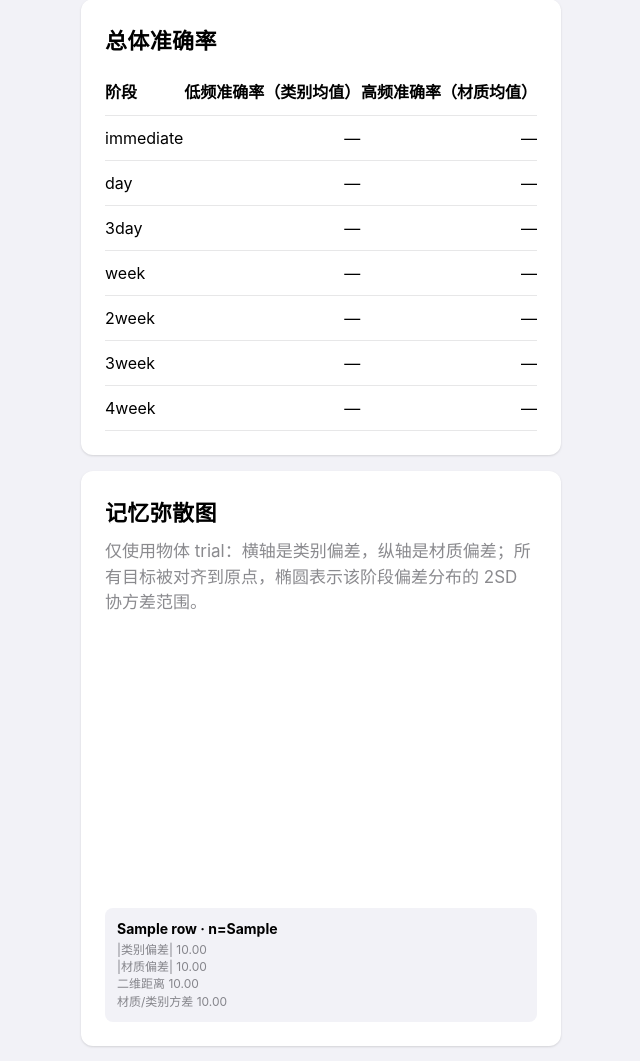
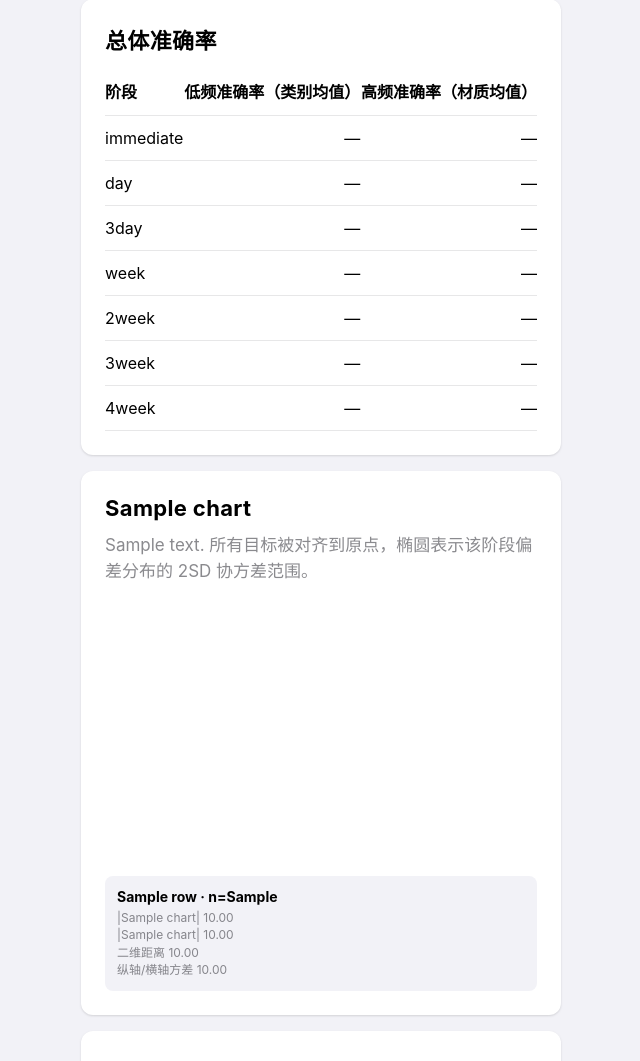
Before and after one commit to Arrosw/memory-experiment, a Flask app: template templates/admin.html in a window 1280 px wide. Shown: the part 1180-2241 px from the top of the page, without its empty margins (319-959 px from the left). Run offline with Flask 3, Linux system fonts and the light colour scheme; the template is opened without the code that fills it: most values are stand-ins (such as "Sample title", 1, 10 or a date in 2020).

Commit message:
feat(admin): add dog diffusion charts

```diff
--- a/app.py
+++ b/app.py
@@ -18,7 +18,10 @@ MATERIAL_COLORS = {
     'glass': '#E0F7FA', 'ceramic': '#FFCCBC', 'stone': '#9E9E9E',
 }
 DIFFUSION_CATEGORIES = ('vase', 'bowl', 'mug', 'pitcher', 'tray')
+DOG_DIFFUSION_BREEDS = ('german shepherd', 'husky', 'shiba inu', 'labrador', 'golden retriever')
+DOG_DIFFUSION_BACKGROUNDS = ('sand_ground', 'dusty_ground', 'dry_grassy_ground', 'slightly_damp_dirt', 'fine_gravel_ground')
 PHASE_ORDER = ('immediate', 'day', '3day', 'week', '2week', '3week', '4week')
+PHASE_LABELS = {'immediate': '即时', 'day': '1天', '3day': '3天', 'week': '1周', '2week': '2周', '3week': '3周', '4week': '4周'}
 PHASES = {'immediate', 'day', '3day', 'week', '2week', '3week', '4week'}
 app = Flask(__name__)
 app.secret_key = os.environ.get('SECRET_KEY', 'dev-only-fallback-key')
@@ -416,26 +419,57 @@ def _diffusion_summary(points):
     return {'n': n, 'points': points, 'mean': {'x': _round_or_none(mean_x), 'y': _round_or_none(mean_y)}, 'ellipse': ellipse, 'metrics': metrics}
 
 
-def build_diffusion_chart(db):
+def _diffusion_point(row, x_order, y_order):
+    if row['category'] not in x_order or row['resp_category'] not in x_order:
+        return None
+    if row['material'] not in y_order or row['resp_material'] not in y_order:
+        return None
+    return {
+        'x': x_order.index(row['resp_category']) - x_order.index(row['category']),
+        'y': y_order.index(row['resp_material']) - y_order.index(row['material']),
+        'source': row['trial_type'],
+    }
+
+
+def _diffusion_chart(key, title, note, x_label, y_label, grouped):
+    return {
+        'key': key,
+        'title': title,
+        'note': note,
+        'x_label': x_label,
+        'y_label': y_label,
+        'phases': [{'key': ph, 'label': PHASE_LABELS[ph], **_diffusion_summary(grouped[ph])} for ph in PHASE_ORDER],
+    }
+
+
+def build_diffusion_charts(db):
     rows = db.execute(
-        "SELECT r.phase, t.category, t.material, r.resp_category, r.resp_material "
+        "SELECT r.phase, t.trial_type, t.category, t.material, r.resp_category, r.resp_material "
         "FROM responses r JOIN trials t ON r.trial_id = t.id "
-        "WHERE t.trial_type = 'object' AND r.resp_category IS NOT NULL AND r.resp_material IS NOT NULL"
+        "WHERE r.resp_category IS NOT NULL AND r.resp_material IS NOT NULL"
     ).fetchall()
-    grouped = {phase: [] for phase in PHASE_ORDER}
+    grouped = {
+        'object': {phase: [] for phase in PHASE_ORDER},
+        'dog': {phase: [] for phase in PHASE_ORDER},
+        'combined': {phase: [] for phase in PHASE_ORDER},
+    }
+    orders = {
+        'object': (DIFFUSION_CATEGORIES, tuple(MATERIALS)),
+        'dog': (DOG_DIFFUSION_BREEDS, DOG_DIFFUSION_BACKGROUNDS),
+    }
     for row in rows:
-        if row['phase'] not in grouped:
+        if row['phase'] not in PHASE_ORDER or row['trial_type'] not in orders:
             continue
-        if row['category'] not in DIFFUSION_CATEGORIES or row['resp_category'] not in DIFFUSION_CATEGORIES:
+        point = _diffusion_point(row, *orders[row['trial_type']])
+        if point is None:
             continue
-        if row['material'] not in MATERIALS or row['resp_material'] not in MATERIALS:
-            continue
-        grouped[row['phase']].append({
-            'x': DIFFUSION_CATEGORIES.index(row['resp_category']) - DIFFUSION_CATEGORIES.index(row['category']),
-            'y': MATERIALS.index(row['resp_material']) - MATERIALS.index(row['material']),
-        })
-    labels = {'immediate': '即时', 'day': '1天', '3day': '3天', 'week': '1周', '2week': '2周', '3week': '3周', '4week': '4周'}
-    return {'labels': labels, 'phases': [{'key': ph, 'label': labels[ph], **_diffusion_summary(grouped[ph])} for ph in PHASE_ORDER]}
+        grouped[row['trial_type']][row['phase']].append(point)
+        grouped['combined'][row['phase']].append(point)
+    return [
+        _diffusion_chart('object', '物体记忆弥散图', '横轴是物体类别偏差，纵轴是材质偏差。类别顺序：vase → bowl → mug → pitcher → tray。', '类别偏差', '材质偏差', grouped['object']),
+        _diffusion_chart('dog', '狗记忆弥散图', '横轴是狗品种偏差，纵轴是背景偏差。品种顺序：german shepherd → husky → shiba inu → labrador → golden retriever。', '狗品种偏差', '背景偏差', grouped['dog']),
+        _diffusion_chart('combined', '总体记忆弥散图', '合并物体和狗 trial：横轴统一为低频语义偏差，纵轴统一为高频表面偏差。', '低频偏差', '高频偏差', grouped['combined']),
+    ]
 
 
 @app.get('/admin')
@@ -566,7 +600,7 @@ def admin():
         obj_phase_counts={r['phase']: r['c'] for r in obj_phase_counts},
         dog_phase_counts={r['phase']: r['c'] for r in dog_phase_counts},
         chart_data=chart_data,
-        diffusion_chart=build_diffusion_chart(db),
+        diffusion_charts=build_diffusion_charts(db),
         debug_skip=DEBUG_SKIP_WINDOWS,
     )
 
--- a/templates/admin.html
+++ b/templates/admin.html
@@ -120,59 +120,44 @@
     </table>
   </div>
 
+  {% for chart in diffusion_charts %}
     <div class="card">
-    <h2>记忆弥散图</h2>
-    <p>仅使用物体 trial：横轴是类别偏差，纵轴是材质偏差；所有目标被对齐到原点，椭圆表示该阶段偏差分布的 2SD 协方差范围。</p>
+      <h2>{{ chart.title }}</h2>
+      <p>{{ chart.note }} 所有目标被对齐到原点，椭圆表示该阶段偏差分布的 2SD 协方差范围。</p>
       <div class="diffusion-scroll">
-      <canvas id="diffusion-canvas" class="diffusion-canvas" aria-label="记忆弥散散点图"></canvas>
+        <canvas id="diffusion-canvas-{{ chart.key }}" class="diffusion-canvas" aria-label="{{ chart.title }}"></canvas>
       </div>
       <div class="diffusion-metrics">
-      {% for row in diffusion_chart.phases %}
+        {% for row in chart.phases %}
           <div class="diffusion-chip">
             <strong>{{ row.label }} · n={{ row.n }}</strong>
-          <span>|类别偏差| {{ '%.2f'|format(row.metrics.abs_category) if row.metrics.abs_category is not none else '—' }}</span>
-          <span>|材质偏差| {{ '%.2f'|format(row.metrics.abs_material) if row.metrics.abs_material is not none else '—' }}</span>
+            <span>|{{ chart.x_label }}| {{ '%.2f'|format(row.metrics.abs_category) if row.metrics.abs_category is not none else '—' }}</span>
+            <span>|{{ chart.y_label }}| {{ '%.2f'|format(row.metrics.abs_material) if row.metrics.abs_material is not none else '—' }}</span>
             <span>二维距离 {{ '%.2f'|format(row.metrics.distance) if row.metrics.distance is not none else '—' }}</span>
-          <span>材质/类别方差 {{ '%.2f'|format(row.metrics.var_ratio) if row.metrics.var_ratio is not none else '—' }}</span>
+            <span>纵轴/横轴方差 {{ '%.2f'|format(row.metrics.var_ratio) if row.metrics.var_ratio is not none else '—' }}</span>
           </div>
         {% endfor %}
       </div>
     </div>
+  {% endfor %}
 
   <script>
     (() => {
-      const chart = {{ diffusion_chart|tojson }};
-      const canvas = document.getElementById('diffusion-canvas');
-      if (!canvas || !chart || !chart.phases) return;
-
+      const charts = {{ diffusion_charts|tojson }};
       const dpr = window.devicePixelRatio || 1;
       const panel = 144;
       const gap = 16;
       const padX = 34;
       const top = 36;
-      const width = chart.phases.length * panel + (chart.phases.length - 1) * gap + padX * 2;
       const height = 252;
-      canvas.style.width = `${width}px`;
-      canvas.style.height = `${height}px`;
-      canvas.width = Math.round(width * dpr);
-      canvas.height = Math.round(height * dpr);
-
-      const ctx = canvas.getContext('2d');
-      ctx.scale(dpr, dpr);
-      ctx.font = '12px -apple-system, BlinkMacSystemFont, "SF Pro Display", sans-serif';
-      ctx.textAlign = 'center';
-      ctx.textBaseline = 'middle';
-
+      const unit = panel / 9;
       const toX = (x0, value) => x0 + ((value + 4.5) / 9) * panel;
-      const toY = (y0, value) => y0 + ((4.5 - value) / 9) * panel;
-      const unit = panel / 9;
-
+      const toY = (value) => top + ((4.5 - value) / 9) * panel;
       const jitter = (pointIndex, phaseIndex, axis) => {
         const seed = Math.sin((pointIndex + 1) * 12.9898 + (phaseIndex + 1) * 78.233 + axis * 37.719) * 43758.5453;
         return (seed - Math.floor(seed) - 0.5) * 0.18;
       };
-
-      const drawRoundRect = (x, y, w, h, r) => {
+      const drawRoundRect = (ctx, x, y, w, h, r) => {
         ctx.beginPath();
         ctx.moveTo(x + r, y);
         ctx.arcTo(x + w, y, x + w, y + h, r);
@@ -182,10 +167,10 @@
         ctx.closePath();
       };
 
-      const drawPanel = (phase, phaseIndex) => {
+      const drawPanel = (ctx, chart, phase, phaseIndex) => {
         const x0 = padX + phaseIndex * (panel + gap);
         const y0 = top;
-        drawRoundRect(x0, y0, panel, panel, 12);
+        drawRoundRect(ctx, x0, y0, panel, panel, 12);
         ctx.fillStyle = '#F2F2F7';
         ctx.fill();
 
@@ -195,8 +180,8 @@
           ctx.beginPath();
           ctx.moveTo(toX(x0, v), y0);
           ctx.lineTo(toX(x0, v), y0 + panel);
-          ctx.moveTo(x0, toY(y0, v));
-          ctx.lineTo(x0 + panel, toY(y0, v));
+          ctx.moveTo(x0, toY(v));
+          ctx.lineTo(x0 + panel, toY(v));
           ctx.stroke();
         }
 
@@ -204,22 +189,24 @@
         ctx.beginPath();
         ctx.moveTo(toX(x0, 0), y0);
         ctx.lineTo(toX(x0, 0), y0 + panel);
-        ctx.moveTo(x0, toY(y0, 0));
-        ctx.lineTo(x0 + panel, toY(y0, 0));
+        ctx.moveTo(x0, toY(0));
+        ctx.lineTo(x0 + panel, toY(0));
         ctx.stroke();
 
         phase.points.forEach((point, pointIndex) => {
           const x = toX(x0, point.x + jitter(pointIndex, phaseIndex, 0));
-          const y = toY(y0, point.y + jitter(pointIndex, phaseIndex, 1));
+          const y = toY(point.y + jitter(pointIndex, phaseIndex, 1));
           ctx.beginPath();
           ctx.arc(x, y, 3.2, 0, Math.PI * 2);
-          ctx.fillStyle = 'rgba(0,122,255,0.58)';
+          ctx.fillStyle = chart.key === 'combined' && point.source === 'dog'
+            ? 'rgba(52,199,89,0.58)'
+            : 'rgba(0,122,255,0.58)';
           ctx.fill();
         });
 
         if (phase.mean && phase.ellipse) {
           const mx = toX(x0, phase.mean.x);
-          const my = toY(y0, phase.mean.y);
+          const my = toY(phase.mean.y);
           ctx.save();
           ctx.translate(mx, my);
           ctx.rotate(-phase.ellipse.angle);
@@ -233,7 +220,7 @@
 
         if (phase.mean) {
           ctx.beginPath();
-          ctx.arc(toX(x0, phase.mean.x), toY(y0, phase.mean.y), 4.4, 0, Math.PI * 2);
+          ctx.arc(toX(x0, phase.mean.x), toY(phase.mean.y), 4.4, 0, Math.PI * 2);
           ctx.fillStyle = '#FF9500';
           ctx.fill();
         }
@@ -249,10 +236,33 @@
         ctx.font = '11px -apple-system, BlinkMacSystemFont, "SF Pro Display", sans-serif';
         ctx.fillStyle = 'rgba(60,60,67,0.6)';
         ctx.fillText(`n=${phase.n}`, x0 + panel / 2, y0 + panel + 18);
-        ctx.fillText('x 类别偏差 · y 材质偏差', x0 + panel / 2, y0 + panel + 34);
+        ctx.fillText(`x ${chart.x_label} · y ${chart.y_label}`, x0 + panel / 2, y0 + panel + 34);
       };
 
-      chart.phases.forEach(drawPanel);
+      const drawChart = (chart) => {
+        const canvas = document.getElementById(`diffusion-canvas-${chart.key}`);
+        if (!canvas || !chart || !chart.phases) return;
+        const width = chart.phases.length * panel + (chart.phases.length - 1) * gap + padX * 2;
+        canvas.style.width = `${width}px`;
+        canvas.style.height = `${height}px`;
+        canvas.width = Math.round(width * dpr);
+        canvas.height = Math.round(height * dpr);
+        const ctx = canvas.getContext('2d');
+        ctx.scale(dpr, dpr);
+        ctx.font = '12px -apple-system, BlinkMacSystemFont, "SF Pro Display", sans-serif';
+        ctx.textAlign = 'center';
+        ctx.textBaseline = 'middle';
+        chart.phases.forEach((phase, phaseIndex) => drawPanel(ctx, chart, phase, phaseIndex));
+        if (chart.key === 'combined') {
+          ctx.textAlign = 'left';
+          ctx.fillStyle = 'rgba(0,122,255,0.72)';
+          ctx.fillText('蓝=物体', padX, height - 10);
+          ctx.fillStyle = 'rgba(52,199,89,0.72)';
+          ctx.fillText('绿=狗', padX + 52, height - 10);
+        }
+      };
+
+      charts.forEach(drawChart);
     })();
   </script>
 
```
Also changed, not shown: CHANGELOG.md. Lines whose indentation alone changed are shown as unchanged.
